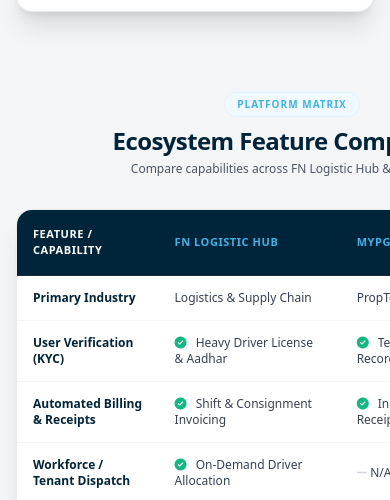
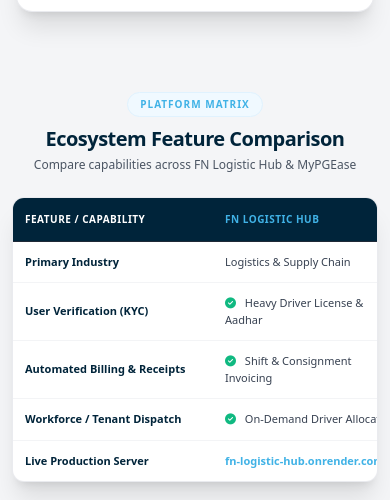
Before and after one commit to hiteshkashyap2211-art/veloqix-backend, a website: page public/products.html in a window 390 px wide. Shown: the part 2658-3158 px from the top of the page. Drawn offline with nearby package versions, Linux system fonts and the light colour scheme; animation ran at ten frames a second.

Commit message:
Fix mobile responsive horizontal scroll for comparison table

```diff
--- a/public/products.html
+++ b/public/products.html
@@ -353,48 +353,57 @@
     </section>
 
     <!-- 6. FEATURE COMPARISON TABLE SECTION -->
-    <section id="feature-comparison" class="max-w-7xl mx-auto px-4 sm:px-6 py-8 sm:py-12 mb-12 sm:mb-20">
-        <div class="text-center max-w-2xl mx-auto mb-8 sm:mb-12">
+    <section id="feature-comparison" class="w-full max-w-7xl mx-auto px-3 sm:px-6 py-8 sm:py-12 mb-12 sm:mb-20 overflow-hidden">
+        <div class="text-center max-w-2xl mx-auto mb-6 sm:mb-12">
             <span class="text-brandAccent uppercase font-extrabold text-[10px] sm:text-xs tracking-widest block mb-2 bg-sky-50 px-3 py-1 rounded-full w-fit mx-auto border border-sky-100">Platform Matrix</span>
-            <h2 class="text-2xl sm:text-4xl font-black text-brandMaersk tracking-tight">Ecosystem Feature Comparison</h2>
+            <h2 class="text-xl sm:text-4xl font-black text-brandMaersk tracking-tight">Ecosystem Feature Comparison</h2>
             <p class="text-gray-600 text-xs sm:text-sm mt-1 sm:mt-2 font-normal">Compare capabilities across FN Logistic Hub & MyPGEase</p>
         </div>
 
-        <div class="bg-white rounded-2xl sm:rounded-3xl border border-gray-200/80 shadow-xl overflow-hidden">
-            <div class="overflow-x-auto no-scrollbar">
-                <table class="w-full text-left border-collapse min-w-[550px]">
+        <div class="bg-white rounded-xl sm:rounded-3xl border border-gray-200/80 shadow-xl overflow-hidden w-full">
+            <!-- Responsive Wrapper with Smooth Touch Scroll -->
+            <div class="w-full overflow-x-auto min-w-full touch-pan-x no-scrollbar">
+                <table class="w-full text-left border-collapse min-w-[600px] sm:min-w-full">
                     <thead>
-                        <tr class="bg-brandMaersk text-white text-[11px] sm:text-xs uppercase tracking-wider border-b border-gray-800">
-                            <th class="py-4 sm:py-5 px-4 sm:px-6 font-extrabold">Feature / Capability</th>
-                            <th class="py-4 sm:py-5 px-4 sm:px-6 font-extrabold text-brandAccent">FN Logistic Hub</th>
-                            <th class="py-4 sm:py-5 px-4 sm:px-6 font-extrabold text-brandAccent">MyPGEase</th>
+                        <tr class="bg-brandMaersk text-white text-[10px] sm:text-xs uppercase tracking-wider border-b border-gray-800">
+                            <th class="py-3.5 sm:py-5 px-3 sm:px-6 font-extrabold w-1/3">Feature / Capability</th>
+                            <th class="py-3.5 sm:py-5 px-3 sm:px-6 font-extrabold text-brandAccent w-1/3">FN Logistic Hub</th>
+                            <th class="py-3.5 sm:py-5 px-3 sm:px-6 font-extrabold text-brandAccent w-1/3">MyPGEase</th>
                         </tr>
                     </thead>
-                    <tbody class="divide-y divide-gray-100 text-xs sm:text-sm text-gray-700 font-medium">
+                    <tbody class="divide-y divide-gray-100 text-[11px] sm:text-sm text-gray-700 font-medium">
                         <tr class="hover:bg-sky-50/50 transition">
-                            <td class="py-3.5 sm:py-4 px-4 sm:px-6 font-bold text-brandMaersk">Primary Industry</td>
-                            <td class="py-3.5 sm:py-4 px-4 sm:px-6">Logistics & Supply Chain</td>
-                            <td class="py-3.5 sm:py-4 px-4 sm:px-6">PropTech & Real Estate</td>
+                            <td class="py-3 sm:py-4 px-3 sm:px-6 font-bold text-brandMaersk">Primary Industry</td>
+                            <td class="py-3 sm:py-4 px-3 sm:px-6">Logistics & Supply Chain</td>
+                            <td class="py-3 sm:py-4 px-3 sm:px-6">PropTech & Real Estate</td>
                         </tr>
                         <tr class="hover:bg-sky-50/50 transition">
-                            <td class="py-3.5 sm:py-4 px-4 sm:px-6 font-bold text-brandMaersk">User Verification (KYC)</td>
-                            <td class="py-3.5 sm:py-4 px-4 sm:px-6"><i class="fa-solid fa-circle-check text-emerald-500 mr-1.5 text-xs sm:text-sm"></i> Heavy Driver License & Aadhar</td>
-                            <td class="py-3.5 sm:py-4 px-4 sm:px-6"><i class="fa-solid fa-circle-check text-emerald-500 mr-1.5 text-xs sm:text-sm"></i> Tenant Identity & Police Record</td>
+                            <td class="py-3 sm:py-4 px-3 sm:px-6 font-bold text-brandMaersk">User Verification (KYC)</td>
+                            <td class="py-3 sm:py-4 px-3 sm:px-6"><i class="fa-solid fa-circle-check text-emerald-500 mr-1.5"></i> Heavy Driver License & Aadhar</td>
+                            <td class="py-3 sm:py-4 px-3 sm:px-6"><i class="fa-solid fa-circle-check text-emerald-500 mr-1.5"></i> Tenant Identity & Police Record</td>
                         </tr>
                         <tr class="hover:bg-sky-50/50 transition">
-                            <td class="py-3.5 sm:py-4 px-4 sm:px-6 font-bold text-brandMaersk">Automated Billing & Receipts</td>
-                            <td class="py-3.5 sm:py-4 px-4 sm:px-6"><i class="fa-solid fa-circle-check text-emerald-500 mr-1.5 text-xs sm:text-sm"></i> Shift & Consignment Invoicing</td>
-                            <td class="py-3.5 sm:py-4 px-4 sm:px-6"><i class="fa-solid fa-circle-check text-emerald-500 mr-1.5 text-xs sm:text-sm"></i> Instant WhatsApp Rent Receipts</td>
+                            <td class="py-3 sm:py-4 px-3 sm:px-6 font-bold text-brandMaersk">Automated Billing & Receipts</td>
+                            <td class="py-3 sm:py-4 px-3 sm:px-6"><i class="fa-solid fa-circle-check text-emerald-500 mr-1.5"></i> Shift & Consignment Invoicing</td>
+                            <td class="py-3 sm:py-4 px-3 sm:px-6"><i class="fa-solid fa-circle-check text-emerald-500 mr-1.5"></i> Instant WhatsApp Rent Receipts</td>
                         </tr>
                         <tr class="hover:bg-sky-50/50 transition">
-                            <td class="py-3.5 sm:py-4 px-4 sm:px-6 font-bold text-brandMaersk">Workforce / Tenant Dispatch</td>
-                            <td class="py-3.5 sm:py-4 px-4 sm:px-6"><i class="fa-solid fa-circle-check text-emerald-500 mr-1.5 text-xs sm:text-sm"></i> On-Demand Driver Allocation</td>
-                            <td class="py-3.5 sm:py-4 px-4 sm:px-6"><i class="fa-solid fa-minus text-gray-300"></i> N/A (Room Allotment)</td>
+                            <td class="py-3 sm:py-4 px-3 sm:px-6 font-bold text-brandMaersk">Workforce / Tenant Dispatch</td>
+                            <td class="py-3 sm:py-4 px-3 sm:px-6"><i class="fa-solid fa-circle-check text-emerald-500 mr-1.5"></i> On-Demand Driver Allocation</td>
+                            <td class="py-3 sm:py-4 px-3 sm:px-6"><i class="fa-solid fa-minus text-gray-300"></i> N/A (Room Allotment)</td>
                         </tr>
                         <tr class="hover:bg-sky-50/50 transition">
-                            <td class="py-3.5 sm:py-4 px-4 sm:px-6 font-bold text-brandMaersk">Live Production Server</td>
-                            <td class="py-3.5 sm:py-4 px-4 sm:px-6"><a href="https://fn-logistic-hub.onrender.com/" target="_blank" class="text-brandAccent font-bold hover:underline flex items-center gap-1">fn-logistic-hub.onrender.com <i class="fa-solid fa-arrow-up-right-from-square text-[9px]"></i></a></td>
-                            <td class="py-3.5 sm:py-4 px-4 sm:px-6"><a href="https://pgease.pythonanywhere.com" target="_blank" class="text-brandAccent font-bold hover:underline flex items-center gap-1">pgease.pythonanywhere.com <i class="fa-solid fa-arrow-up-right-from-square text-[9px]"></i></a></td>
+                            <td class="py-3 sm:py-4 px-3 sm:px-6 font-bold text-brandMaersk">Live Production Server</td>
+                            <td class="py-3 sm:py-4 px-3 sm:px-6">
+                                <a href="https://fn-logistic-hub.onrender.com/" target="_blank" class="text-brandAccent font-bold hover:underline inline-flex items-center gap-1 break-all">
+                                    fn-logistic-hub.onrender.com <i class="fa-solid fa-arrow-up-right-from-square text-[9px] shrink-0"></i>
+                                </a>
+                            </td>
+                            <td class="py-3 sm:py-4 px-3 sm:px-6">
+                                <a href="https://pgease.pythonanywhere.com" target="_blank" class="text-brandAccent font-bold hover:underline inline-flex items-center gap-1 break-all">
+                                    pgease.pythonanywhere.com <i class="fa-solid fa-arrow-up-right-from-square text-[9px] shrink-0"></i>
+                                </a>
+                            </td>
                         </tr>
                     </tbody>
                 </table>
```
